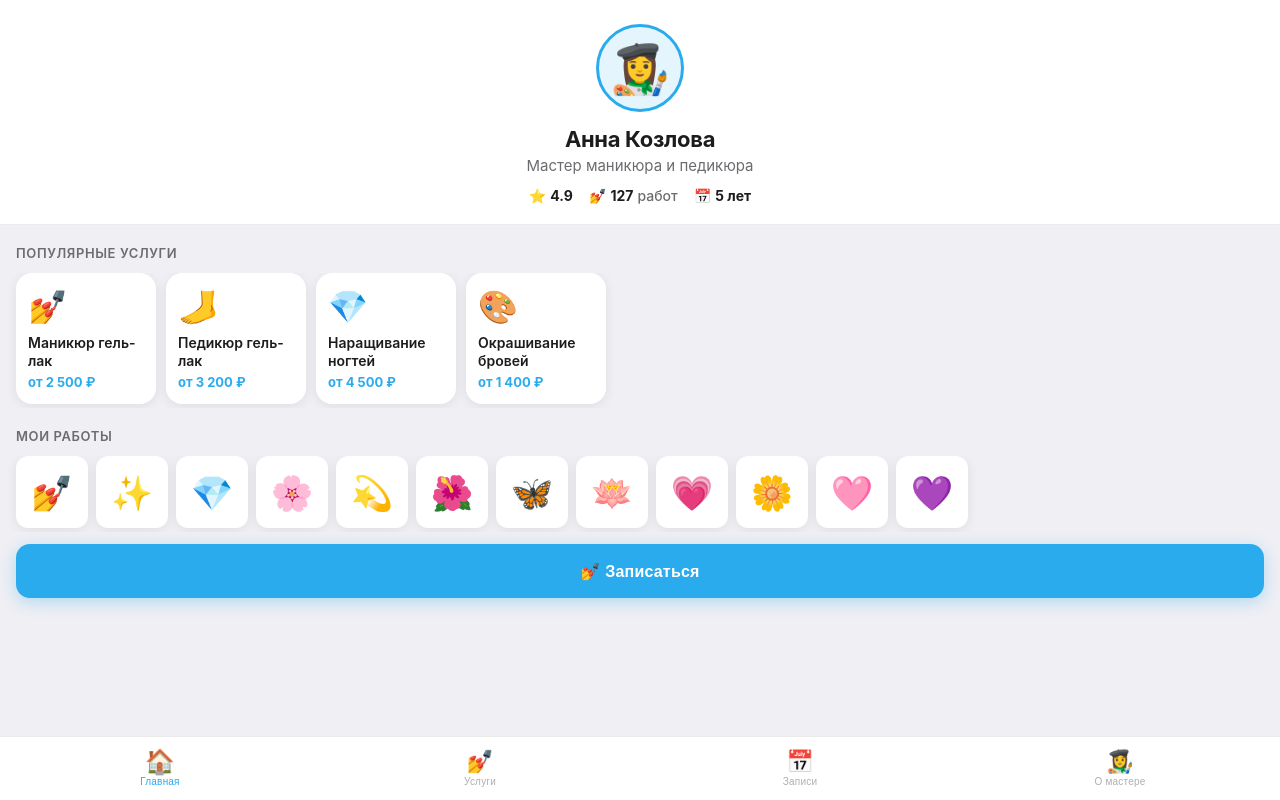
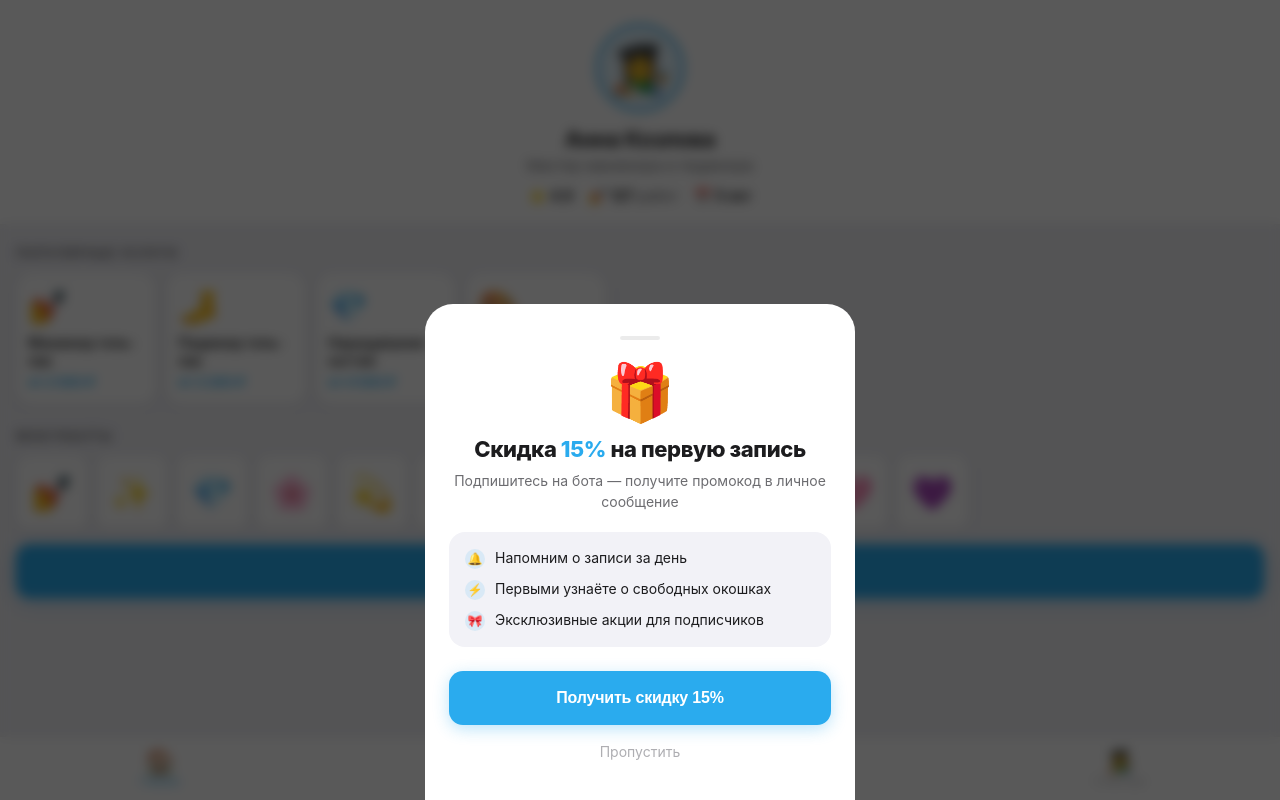
Before and after one commit to Allusa394/tg-beauty-catalog, a plain HTML site: page tg-app/index.html in a window 1280 px wide. Drawn offline with Linux system fonts and the light colour scheme.

Commit message:
Add first-visit offer modal with 15% discount

```diff
--- a/tg-app/app.js
+++ b/tg-app/app.js
@@ -862,9 +862,37 @@ function init() {
       splash.style.display = 'none';
       document.getElementById('app').classList.remove('hidden');
       document.getElementById('tab-bar').classList.remove('hidden');
+      // Показать оффер при первом визите
+      showOfferIfNeeded();
     }, 300);
   }, 1200);
 }
 
+/* ── Оффер-модалка ── */
+function showOfferIfNeeded() {
+  if (localStorage.getItem('offer_shown')) return;
+  setTimeout(() => {
+    const overlay = document.getElementById('offer-overlay');
+    overlay.classList.remove('hidden');
+  }, 600);
+}
+
+function closeOffer(goToBot) {
+  localStorage.setItem('offer_shown', '1');
+  const overlay = document.getElementById('offer-overlay');
+  overlay.classList.add('hiding');
+  haptic('medium');
+  setTimeout(() => {
+    overlay.classList.add('hidden');
+    overlay.classList.remove('hiding');
+  }, 320);
+  if (goToBot) {
+    hapticNotify('success');
+    const url = 'https://t.me/anna_beauty_nail_bot?start=from_app';
+    if (tg) tg.openLink(url);
+    else window.open(url, '_blank');
+  }
+}
+
 // Запуск после загрузки DOM
 document.addEventListener('DOMContentLoaded', init);
--- a/tg-app/index.html
+++ b/tg-app/index.html
@@ -1,4 +1,4 @@
-<!DOCTYPE html>
+нт<!DOCTYPE html>
 <html lang="ru">
 <head>
   <meta charset="UTF-8">
@@ -102,6 +102,34 @@
 
   </nav>
 
+  <!-- ═══════════════════════════════════════
+       ОФФЕР-МОДАЛКА (первый визит)
+       ═══════════════════════════════════════ -->
+  <div id="offer-overlay" class="hidden">
+    <div class="offer-card">
+      <div class="offer-drag-handle"></div>
+      <div class="offer-emoji">🎁</div>
+      <div class="offer-title">Скидка <span>15%</span> на первую запись</div>
+      <div class="offer-subtitle">Подпишитесь на бота — получите промокод в личное сообщение</div>
+      <div class="offer-bullets">
+        <div class="offer-bullet">
+          <div class="offer-bullet-dot">🔔</div>
+          <span>Напомним о записи за день</span>
+        </div>
+        <div class="offer-bullet">
+          <div class="offer-bullet-dot">⚡</div>
+          <span>Первыми узнаёте о свободных окошках</span>
+        </div>
+        <div class="offer-bullet">
+          <div class="offer-bullet-dot">🎀</div>
+          <span>Эксклюзивные акции для подписчиков</span>
+        </div>
+      </div>
+      <button class="offer-cta" onclick="closeOffer(true)">Получить скидку 15%</button>
+      <button class="offer-skip" onclick="closeOffer(false)">Пропустить</button>
+    </div>
+  </div>
+
   <!-- Данные (услуги, мастер, отзывы) — подключать до app.js -->
   <script src="data.js"></script>
   <!-- Логика приложения и навигация -->
--- a/tg-app/style.css
+++ b/tg-app/style.css
@@ -1443,6 +1443,169 @@ button:focus-visible { outline: 2px solid var(--accent); }
   color: var(--text-secondary);
 }
 
+/* ── Оффер-модалка ── */
+#offer-overlay {
+  position: fixed;
+  inset: 0;
+  background: rgba(0, 0, 0, 0.65);
+  backdrop-filter: blur(6px);
+  -webkit-backdrop-filter: blur(6px);
+  z-index: 500;
+  display: flex;
+  align-items: flex-end;
+  justify-content: center;
+  padding: 0 0 env(safe-area-inset-bottom);
+  animation: offer-bg-in 0.35s ease;
+}
+
+@keyframes offer-bg-in {
+  from { opacity: 0; }
+  to   { opacity: 1; }
+}
+
+#offer-overlay.hiding {
+  animation: offer-bg-out 0.3s ease forwards;
+}
+
+@keyframes offer-bg-out {
+  from { opacity: 1; }
+  to   { opacity: 0; }
+}
+
+.offer-card {
+  background: var(--bg-card);
+  border-radius: 28px 28px 0 0;
+  padding: 32px 24px 36px;
+  width: 100%;
+  max-width: 430px;
+  display: flex;
+  flex-direction: column;
+  align-items: center;
+  gap: 0;
+  animation: offer-card-in 0.4s cubic-bezier(0.34, 1.56, 0.64, 1);
+}
+
+@keyframes offer-card-in {
+  from { transform: translateY(100%); }
+  to   { transform: translateY(0); }
+}
+
+#offer-overlay.hiding .offer-card {
+  animation: offer-card-out 0.3s cubic-bezier(0.4, 0, 0.2, 1) forwards;
+}
+
+@keyframes offer-card-out {
+  from { transform: translateY(0); }
+  to   { transform: translateY(110%); }
+}
+
+.offer-drag-handle {
+  width: 40px;
+  height: 4px;
+  background: var(--border);
+  border-radius: 2px;
+  margin-bottom: 24px;
+}
+
+.offer-emoji {
+  font-size: 56px;
+  line-height: 1;
+  margin-bottom: 16px;
+  animation: offer-emoji-bounce 0.6s cubic-bezier(0.34, 1.56, 0.64, 1) 0.2s both;
+}
+
+@keyframes offer-emoji-bounce {
+  from { transform: scale(0.5); opacity: 0; }
+  to   { transform: scale(1); opacity: 1; }
+}
+
+.offer-title {
+  font-size: 22px;
+  font-weight: 800;
+  color: var(--text-primary);
+  text-align: center;
+  letter-spacing: -0.4px;
+  line-height: 1.2;
+  margin-bottom: 8px;
+}
+
+.offer-title span {
+  color: var(--accent);
+}
+
+.offer-subtitle {
+  font-size: 14px;
+  color: var(--text-secondary);
+  text-align: center;
+  line-height: 1.5;
+  margin-bottom: 20px;
+}
+
+.offer-bullets {
+  width: 100%;
+  background: var(--bg-input);
+  border-radius: 16px;
+  padding: 16px;
+  display: flex;
+  flex-direction: column;
+  gap: 10px;
+  margin-bottom: 24px;
+}
+
+.offer-bullet {
+  display: flex;
+  align-items: flex-start;
+  gap: 10px;
+  font-size: 14px;
+  color: var(--text-primary);
+  line-height: 1.4;
+}
+
+.offer-bullet-dot {
+  width: 20px;
+  height: 20px;
+  border-radius: 50%;
+  background: var(--accent-soft);
+  color: var(--accent);
+  font-size: 12px;
+  display: flex;
+  align-items: center;
+  justify-content: center;
+  flex-shrink: 0;
+  margin-top: 1px;
+}
+
+.offer-cta {
+  width: 100%;
+  height: 54px;
+  background: var(--accent);
+  color: #fff;
+  border: none;
+  border-radius: var(--radius-btn);
+  font-size: 16px;
+  font-weight: 700;
+  cursor: pointer;
+  box-shadow: var(--shadow-btn);
+  margin-bottom: 14px;
+  transition: transform 0.1s, opacity 0.1s;
+  letter-spacing: -0.2px;
+}
+
+.offer-cta:active {
+  transform: scale(0.97);
+  opacity: 0.9;
+}
+
+.offer-skip {
+  background: none;
+  border: none;
+  color: var(--text-tertiary);
+  font-size: 14px;
+  cursor: pointer;
+  padding: 4px 16px;
+  font-family: inherit;
+}
+
 /* — Скрытие — */
 .hidden { display: none !important; }
 
```
